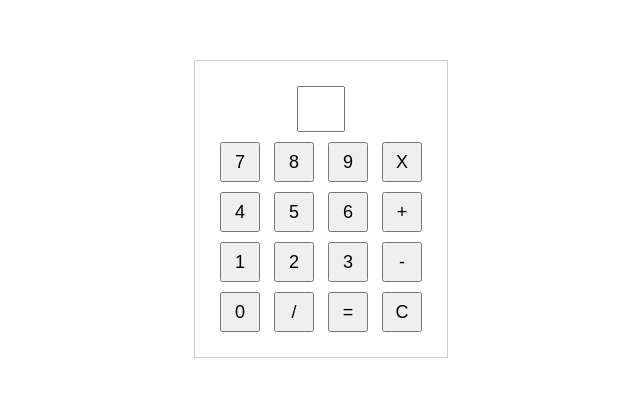
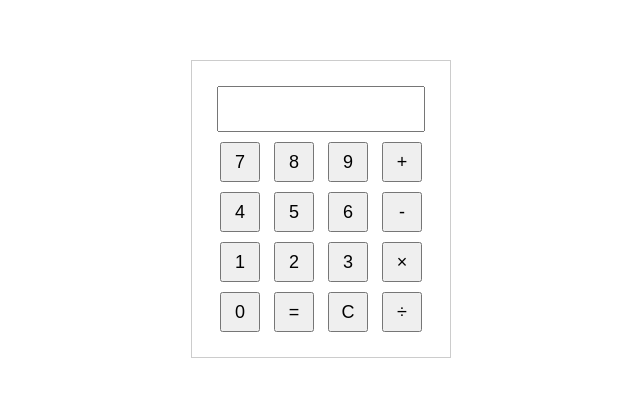
Before and after one commit to OfficialCalculator/OfficialCalculator, a plain HTML site: page index.html in a window 1280 px wide. Shown: the part 191-588 px from the top of the page, without its empty margins (319-959 px from the left). Drawn offline with Linux system fonts and the light colour scheme.

Commit message:
Update index.html

```diff
--- a/index.html
+++ b/index.html
@@ -19,6 +19,14 @@
       padding: 20px;
     }
 
+    #display {
+      width: 200px;
+      height: 40px;
+      font-size: 18px;
+      margin: 5px;
+      overflow-x: scroll;
+    }
+
     input {
       width: 40px;
       height: 40px;
@@ -30,45 +38,60 @@
 <body>
 
 <div id="calculator">
-  <input type="text" id="display" readonly>
+  <input type="text" id="display" readonly oninput="clearOnStart()">
   <br>
   <input type="button" value="7" onclick="appendToDisplay('7')">
   <input type="button" value="8" onclick="appendToDisplay('8')">
   <input type="button" value="9" onclick="appendToDisplay('9')">
-  <input type="button" value="X" onclick="appendToDisplay('*')">
+  <input type="button" value="+" onclick="appendToDisplay('+')">
   <br>
   <input type="button" value="4" onclick="appendToDisplay('4')">
   <input type="button" value="5" onclick="appendToDisplay('5')">
   <input type="button" value="6" onclick="appendToDisplay('6')">
-  <input type="button" value="+" onclick="appendToDisplay('+')">
+  <input type="button" value="-" onclick="appendToDisplay('-')">
   <br>
   <input type="button" value="1" onclick="appendToDisplay('1')">
   <input type="button" value="2" onclick="appendToDisplay('2')">
   <input type="button" value="3" onclick="appendToDisplay('3')">
-  <input type="button" value="-" onclick="appendToDisplay('-')">
+  <input type="button" value="×" onclick="appendToDisplay('*'); updateSymbol('×')">
   <br>
   <input type="button" value="0" onclick="appendToDisplay('0')">
-  <input type="button" value="/" onclick="appendToDisplay('/')">
-  <input type="button" value="=" onclick="calculate()">
+  <input type="button" value="=" onclick="calculate();">
   <input type="button" value="C" onclick="clearDisplay()">
+  <input type="button" value="÷" onclick="appendToDisplay('/'); updateSymbol('÷')">
 </div>
 
 <script>
   function appendToDisplay(value) {
-    document.getElementById('display').value += value;
+    var display = document.getElementById('display');
+    display.value = display.value.endsWith('=') ? value : display.value + value;
+  }
+
+  function updateSymbol(symbol) {
+    var display = document.getElementById('display');
+    display.value = display.value.replace(/[\+\-\*\/]$/, symbol);
   }
 
   function calculate() {
     try {
-      document.getElementById('display').value = eval(document.getElementById('display').value);
+      var display = document.getElementById('display');
+      var mathExpression = display.value.replace(/×/g, '*').replace(/÷/g, '/');
+      display.value = eval(mathExpression);
     } catch (error) {
-      document.getElementById('display').value = 'Error';
+      display.value = 'Error';
     }
   }
 
   function clearDisplay() {
     document.getElementById('display').value = '';
   }
+
+  function clearOnStart() {
+    var displayValue = document.getElementById('display').value;
+    if (displayValue.includes('=')) {
+      document.getElementById('display').value = '';
+    }
+  }
 </script>
 
 </body>
```
